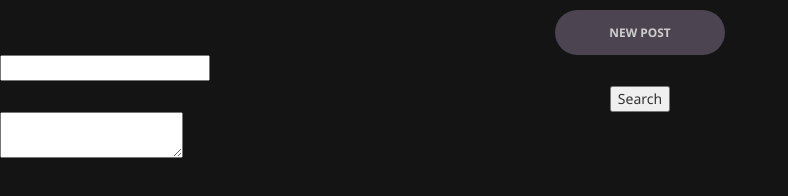
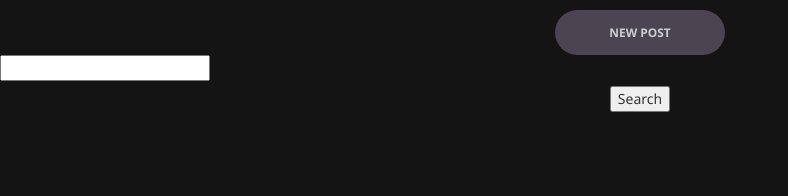
Before and after one commit to Justplayit/AppAzure, a plain HTML site: page public/index.html in a window 1280 px wide. Shown: the whole page, without its empty margins (0-788 px from the left). Drawn offline with Linux system fonts and the light colour scheme.

Commit message:
Update index.html

```diff
--- a/public/index.html
+++ b/public/index.html
@@ -40,10 +40,8 @@
             </div>
         </div>
 
-    <div>
-    <textarea id="response">
+    <div  id="response">
 
-        </textarea>
 
     </div>
 
```
